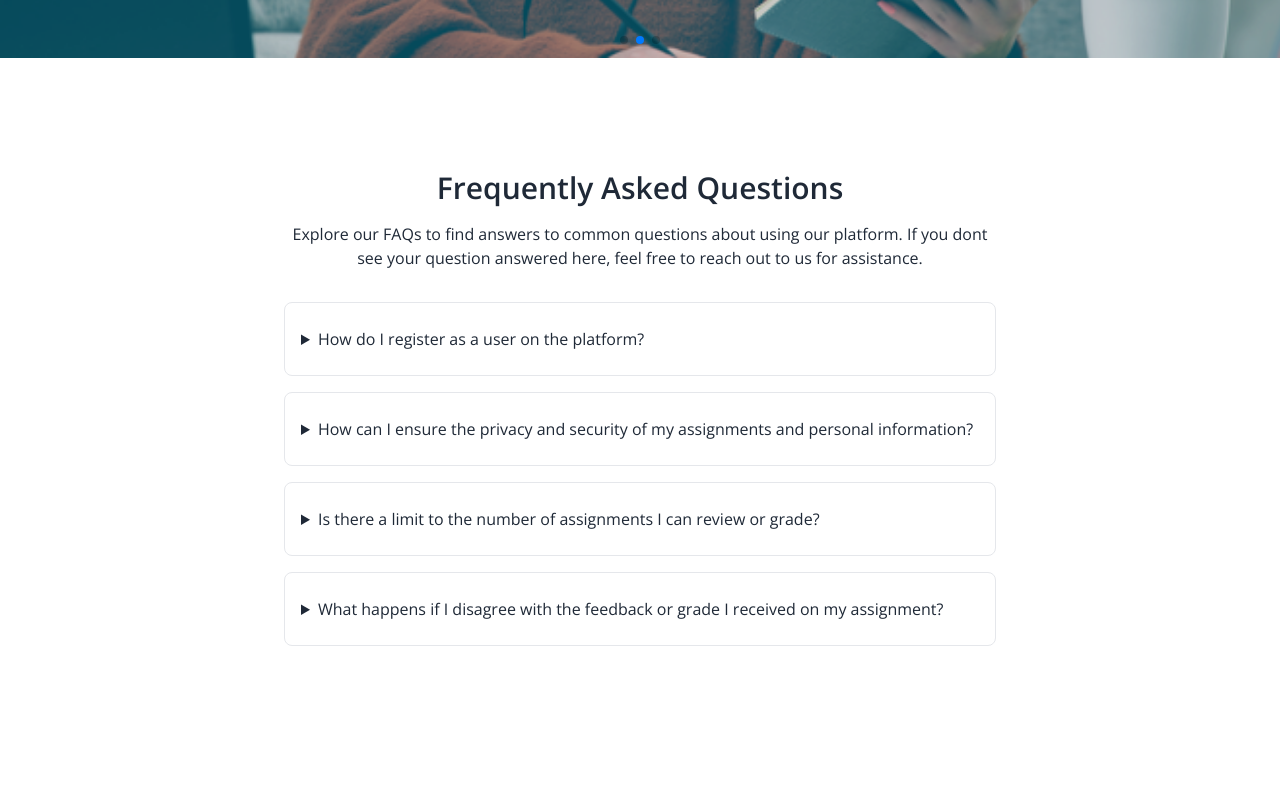
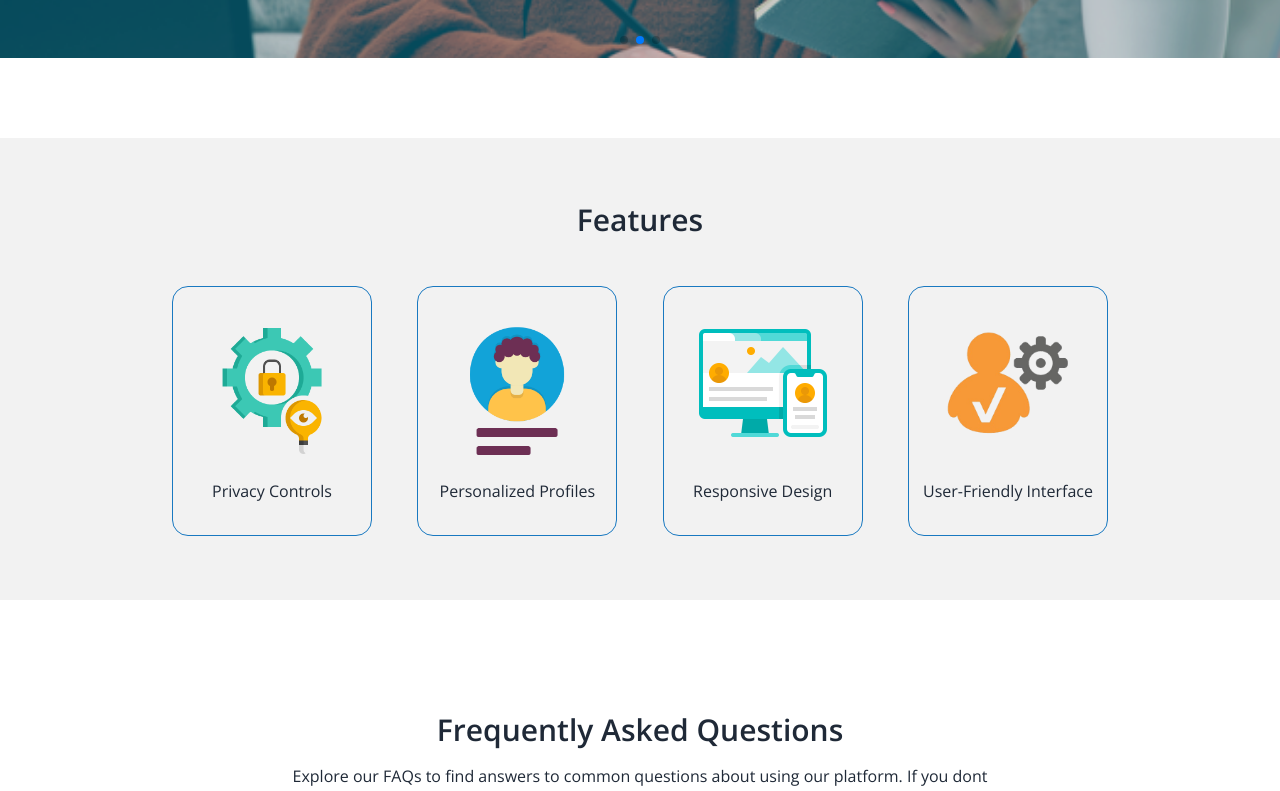
Before and after one commit to muinuddin-sm12/EduCircle-client, a React (Vite) app: page / in a window 1280 px wide. Shown: the part 646-1437 px from the top of the page. Built offline with nearby package versions, Linux system fonts and the light colour scheme; no server answers.

Commit message:
Feature section added

```diff
--- a/src/components/Feature.jsx
+++ b/src/components/Feature.jsx
@@ -1,14 +1,32 @@
-import feature1 from '../assets/images/feature-1.png'
-import feature2 from '../assets/images/feature-2.png'
-import feature3 from '../assets/images/feature-3.png'
-import feature4 from '../assets/images/feature-4.png'
+import feature1 from "../assets/images/feature-1.png";
+import feature2 from "../assets/images/feature-2.png";
+import feature3 from "../assets/images/feature-3.png";
+import feature4 from "../assets/images/feature-4.png";
 
 const Feature = () => {
-    return (
-        <div className='max-w-[1536px] mx-auto px-4 md:px-10'>
-
+  return (
+    <div className="py-16 mx-auto px-4 md:px-10 bg-base-200 my-20">
+        <p className=" text-center text-2xl font-semibold sm:text-3xl mb-12">Features</p>
+      <div className="flex flex-wrap gap-6 max-w-[936px] mx-auto items-center justify-between">
+        <div  className="flex flex-col h-[250px] w-[200px] justify-between items-center px-2 py-8 rounded-2xl border border-[#1979C1] hover:bg-base-100">
+          <img className="w-36" src={feature1} alt="" />
+          <h1>Privacy Controls</h1>
         </div>
-    );
+        <div className="flex flex-col h-[250px] w-[200px] justify-between items-center px-2 py-8 rounded-2xl border border-[#1979C1] hover:bg-base-100">
+          <img className="w-36" src={feature2} alt="" />
+          <h1>Personalized Profiles</h1>
+        </div>
+        <div className="flex flex-col h-[250px] w-[200px] justify-between items-center px-2 py-8 rounded-2xl border border-[#1979C1] hover:bg-base-100">
+          <img className="w-32" src={feature3} alt="" />
+          <h1>Responsive Design</h1>
+        </div>
+        <div className="flex flex-col h-[250px] w-[200px] justify-between items-center px-2 py-8 rounded-2xl border border-[#1979C1] hover:bg-base-100">
+          <img className="w-32" src={feature4} alt="" />
+          <h1>User-Friendly Interface</h1>
+        </div>
+      </div>
+    </div>
+  );
 };
 
 export default Feature;
--- a/src/pages/Home.jsx
+++ b/src/pages/Home.jsx
@@ -1,6 +1,7 @@
 
 import Banner from "../components/Banner";
 import Faq from "../components/Faq";
+import Feature from "../components/Feature";
 
 
 
@@ -8,6 +9,7 @@ const Home = () => {
     return (
         <div className="min-h-[calc(100vh-369px)]">
             <Banner/>
+            <Feature/>
             <Faq/>
         </div>
     );
```
Also changed, not shown: src/assets/images/feature-4.png.
